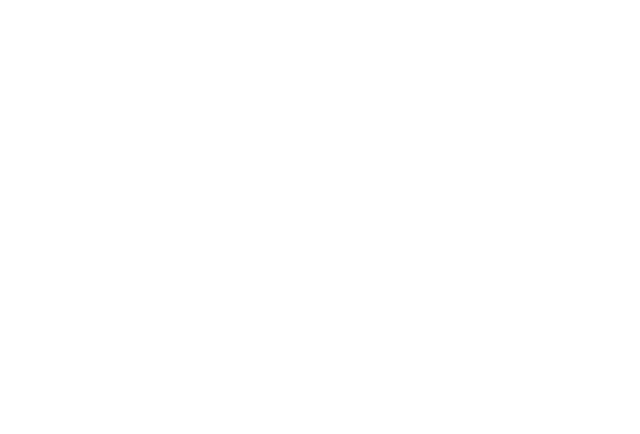
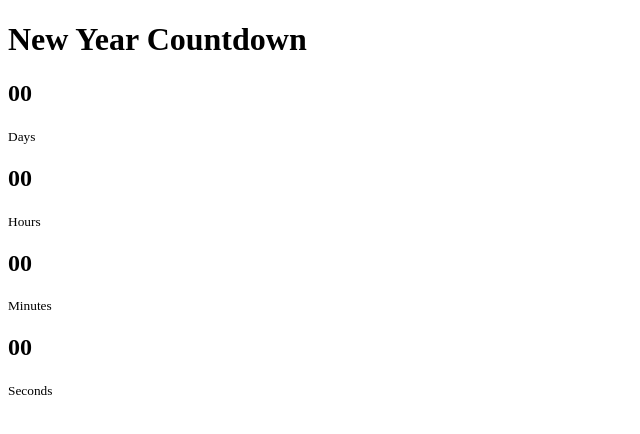
Before and after one commit to Nuranasinghe/new_year_countdown, a plain HTML site: page new year countdown/index.html in a window 1280 px wide. Shown: the whole page, without its empty margins (0-640 px from the left). Drawn offline with Linux system fonts and the light colour scheme.

Commit message:
Complete html part

```diff
--- a/new year countdown/index.html
+++ b/new year countdown/index.html
@@ -3,9 +3,33 @@
 <head>
     <meta charset="UTF-8">
     <meta name="viewport" content="width=device-width, initial-scale=1.0">
+    <link rel="stylesheet" href="style.css">
     <title>new year countdown</title>
 </head>
 <body>
 
+    <h1>New Year Countdown</h1>
+    <div id="countdown" class="countdown">
+        <div class="time">
+            <h2 id="days">00</h2>
+            <small>Days</small>
+        </div>
+
+        <div class="time">
+            <h2 id="hours">00</h2>
+            <small>Hours</small>
+        </div>
+
+        <div class="time">
+            <h2 id="minutes">00</h2>
+            <small>Minutes</small>
+        </div>
+
+        <div class="time">
+            <h2 id="seconds">00</h2>
+            <small>Seconds</small>
+        </div>
+    </div>
+    <script src="index.js"></script>
 </body>
 </html>
```
